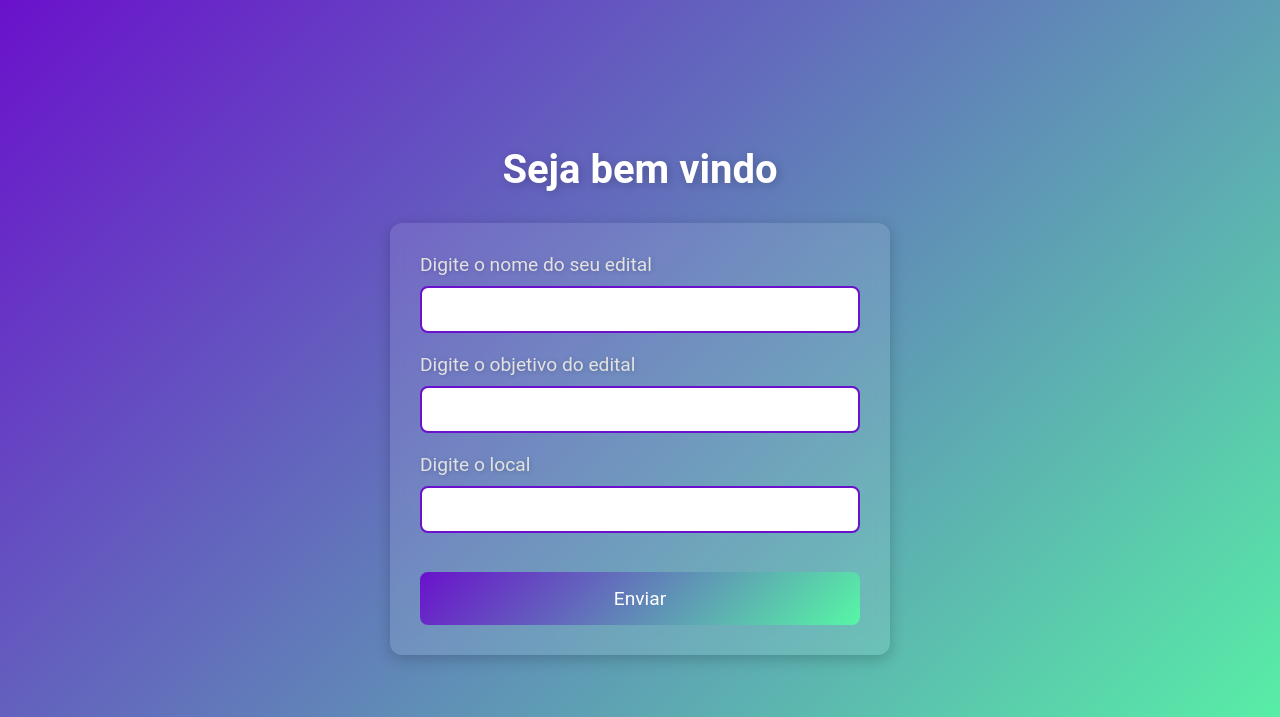
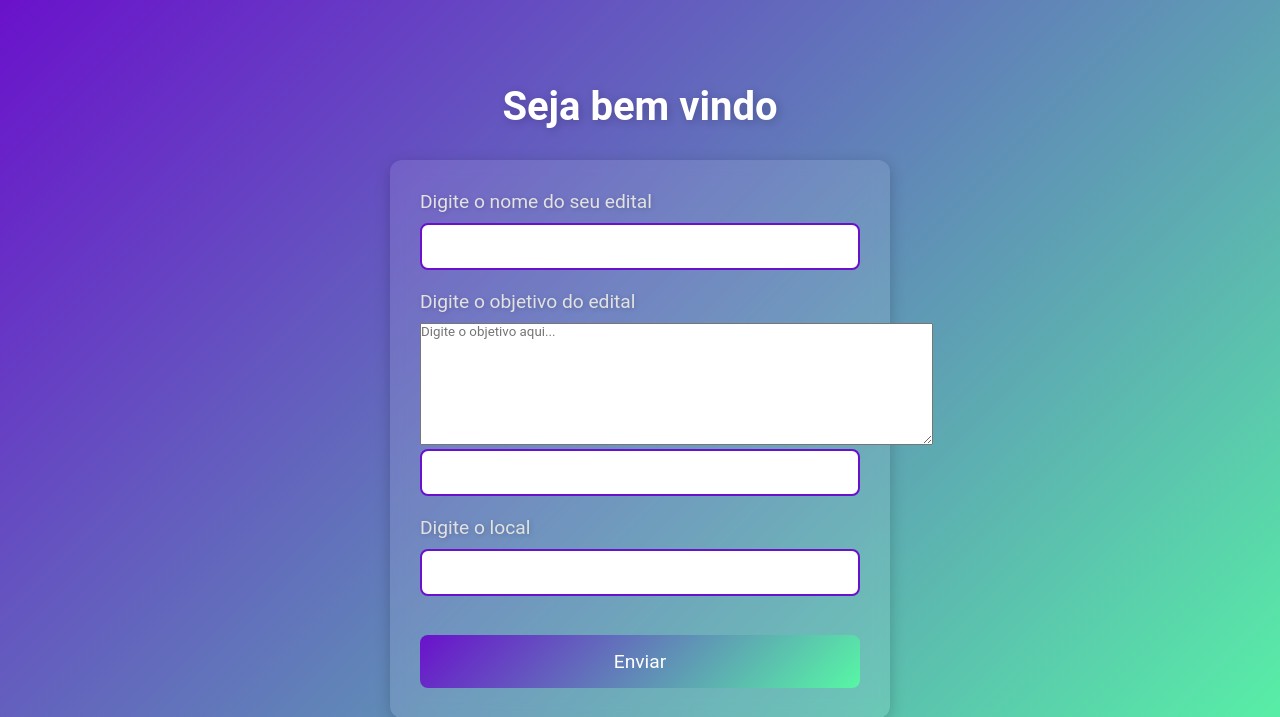
Before and after one commit to Zaiko0012/projetoweb, a Flask app: page /cadastrareditais in a window 1280 px wide. Shown: the top 717 px of the page. Run offline with Flask 3, Linux system fonts and the light colour scheme.

Commit message:
Update cadastrareditais.html

```diff
--- a/templates/cadastrareditais.html
+++ b/templates/cadastrareditais.html
@@ -12,7 +12,8 @@
             <label>Digite o nome do seu edital</label>
             <input type="text" name="nomeedital"> <br>
             <label>Digite o objetivo do edital</label>
-            <input type="text" name="objetivo"> <br>
+            <textarea name="objetivo" id="objetivo" rows="8" cols="62" placeholder="Digite o objetivo aqui..."></textarea> <br>
+            <input type="text" name="objetivo">  <br>
             <label>Digite o local </label>
             <input type="text" name="local"> <br>
             <br>
```
